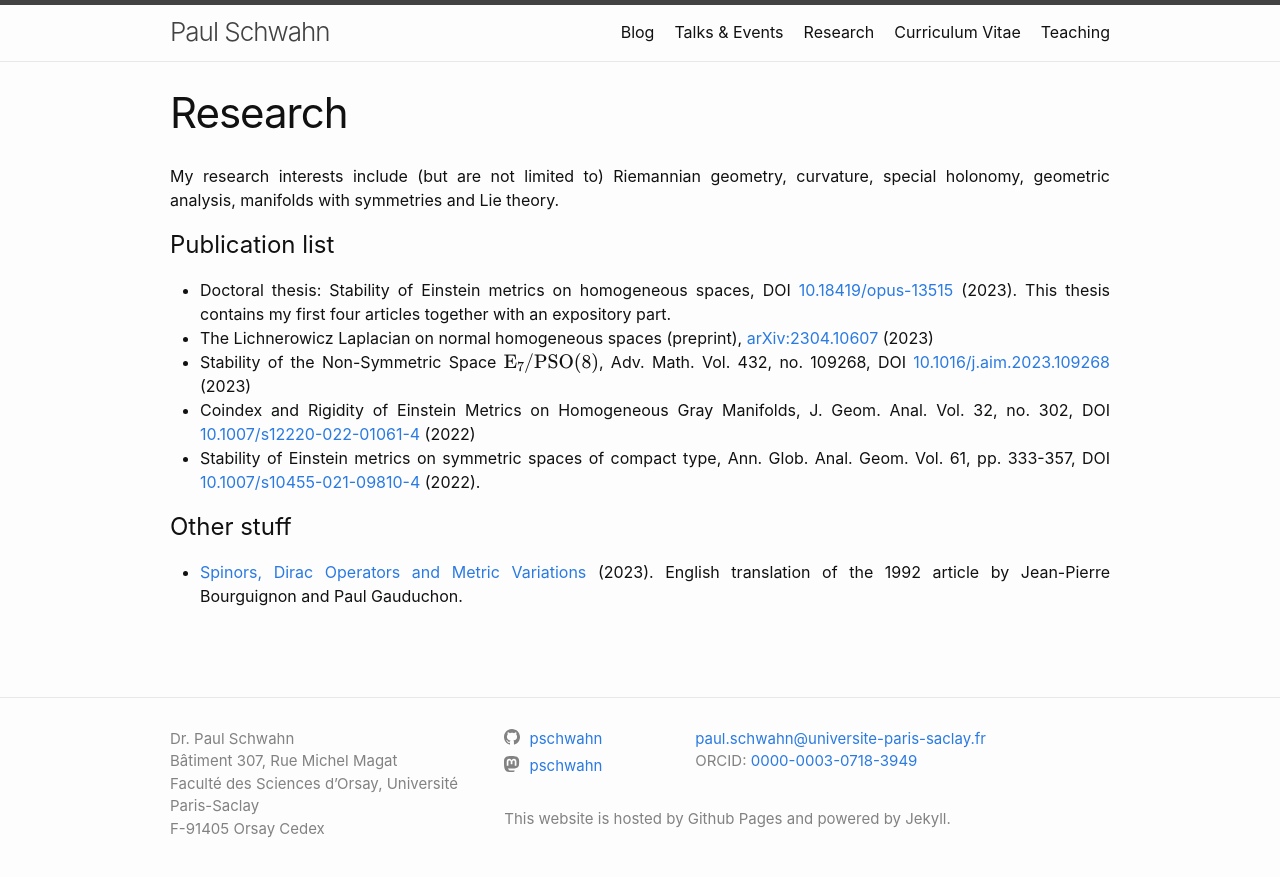
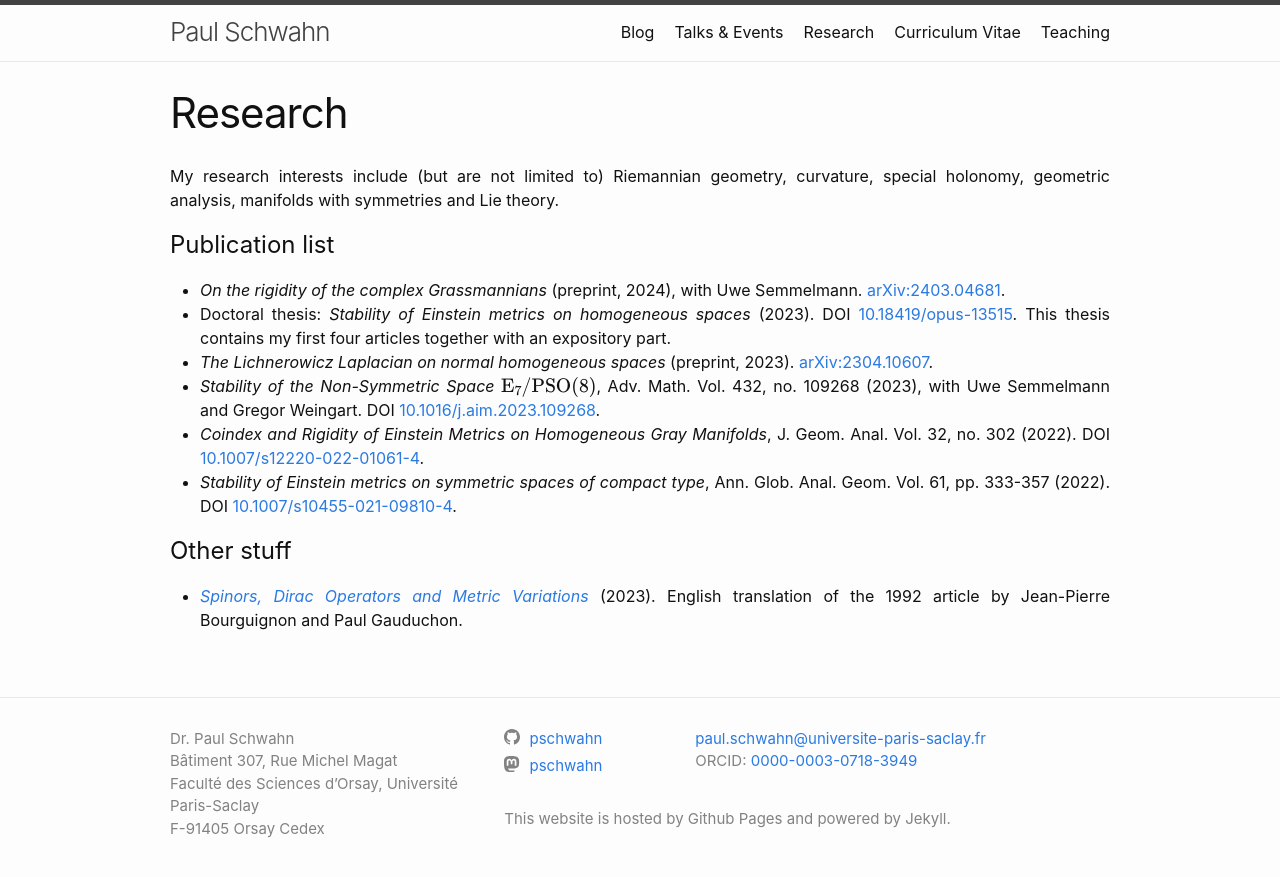
Before and after one commit to PSchwahn/PSchwahn.github.io, a Jekyll site: the page built from publications.markdown, in a window 1280 px wide. Shown: the top 877 px of the page. Built offline with Jekyll 4.4.1, drawn with Linux system fonts in a browser that asks for light colours; some web fonts are replaced.

Commit message:
updated publications and front page

```diff
--- a/publications.markdown
+++ b/publications.markdown
@@ -7,12 +7,13 @@ My research interests include (but are not limited to) Riemannian geometry, curv
 
 # Publication list
 
-* Doctoral thesis: Stability of Einstein metrics on homogeneous spaces, DOI [10.18419/opus-13515](http://dx.doi.org/10.18419/opus-13515) (2023). This thesis contains my first four articles together with an expository part.
-* The Lichnerowicz Laplacian on normal homogeneous spaces (preprint), [arXiv:2304.10607](https://arxiv.org/abs/2304.10607) (2023)
-* Stability of the Non-Symmetric Space $$\mathrm{E}_7/\mathrm{PSO}(8)$$, Adv. Math. Vol. 432, no. 109268, DOI [10.1016/j.aim.2023.109268](https://doi.org/10.1016/j.aim.2023.109268) (2023)
-* Coindex and Rigidity of Einstein Metrics on Homogeneous Gray Manifolds, J. Geom. Anal. Vol. 32, no. 302, DOI [10.1007/s12220-022-01061-4](https://doi.org/10.1007/s12220-022-01061-4) (2022)
-* Stability of Einstein metrics on symmetric spaces of compact type, Ann. Glob. Anal. Geom. Vol. 61, pp. 333-357, DOI [10.1007/s10455-021-09810-4](https://doi.org/10.1007/s10455-021-09810-4) (2022).
+* _On the rigidity of the complex Grassmannians_ (preprint, 2024), with Uwe Semmelmann. [arXiv:2403.04681](https://arxiv.org/abs/2403.04681).
+* Doctoral thesis: _Stability of Einstein metrics on homogeneous spaces_ (2023). DOI [10.18419/opus-13515](http://dx.doi.org/10.18419/opus-13515). This thesis contains my first four articles together with an expository part.
+* _The Lichnerowicz Laplacian on normal homogeneous spaces_ (preprint, 2023). [arXiv:2304.10607](https://arxiv.org/abs/2304.10607).
+* _Stability of the Non-Symmetric Space $$\mathrm{E}_7/\mathrm{PSO}(8)$$_, Adv. Math. Vol. 432, no. 109268 (2023), with Uwe Semmelmann and Gregor Weingart. DOI [10.1016/j.aim.2023.109268](https://doi.org/10.1016/j.aim.2023.109268).
+* _Coindex and Rigidity of Einstein Metrics on Homogeneous Gray Manifolds_, J. Geom. Anal. Vol. 32, no. 302 (2022). DOI [10.1007/s12220-022-01061-4](https://doi.org/10.1007/s12220-022-01061-4).
+* _Stability of Einstein metrics on symmetric spaces of compact type_, Ann. Glob. Anal. Geom. Vol. 61, pp. 333-357 (2022). DOI [10.1007/s10455-021-09810-4](https://doi.org/10.1007/s10455-021-09810-4).
 
 # Other stuff
 
-* [Spinors, Dirac Operators and Metric Variations]({{"/assets/spineurs_variations.pdf" | relative_url}}) (2023). English translation of the 1992 article by Jean-Pierre Bourguignon and Paul Gauduchon.
+* _[Spinors, Dirac Operators and Metric Variations]({{"/assets/spineurs_variations.pdf" | relative_url}})_ (2023). English translation of the 1992 article by Jean-Pierre Bourguignon and Paul Gauduchon.
```
Also changed, not shown: index.markdown (+8 -2 lines), 1 other file.
